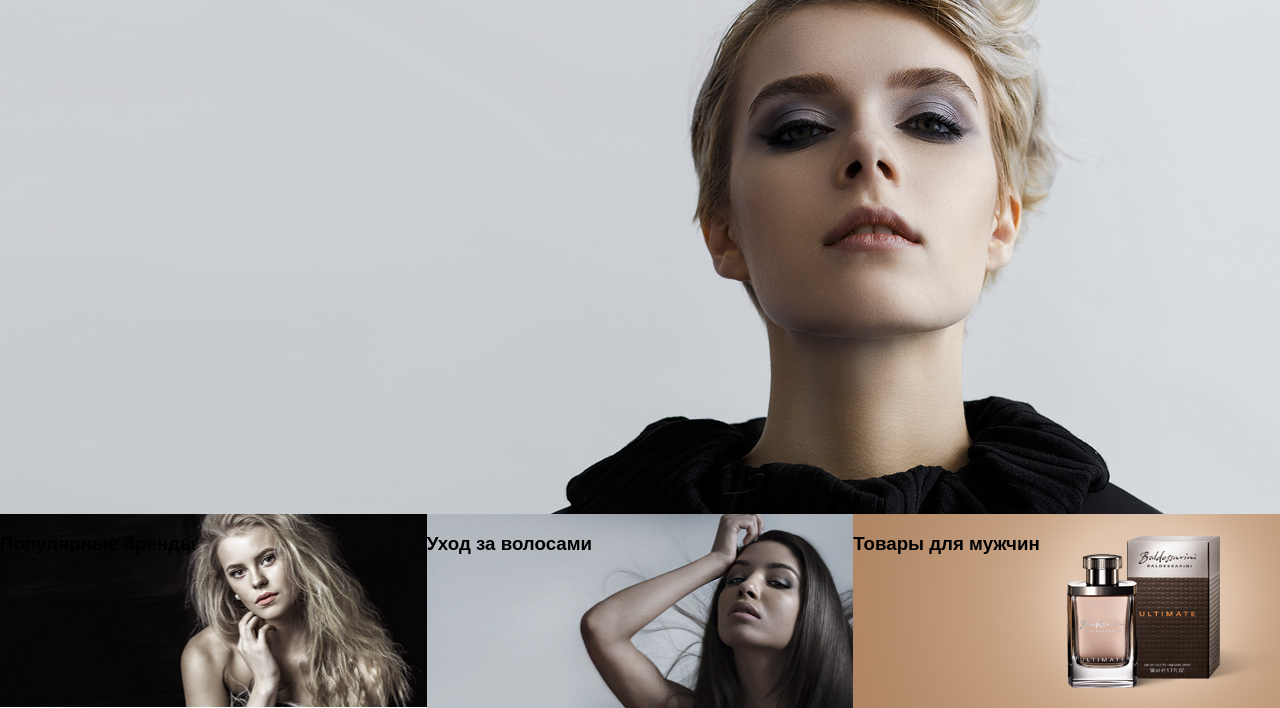
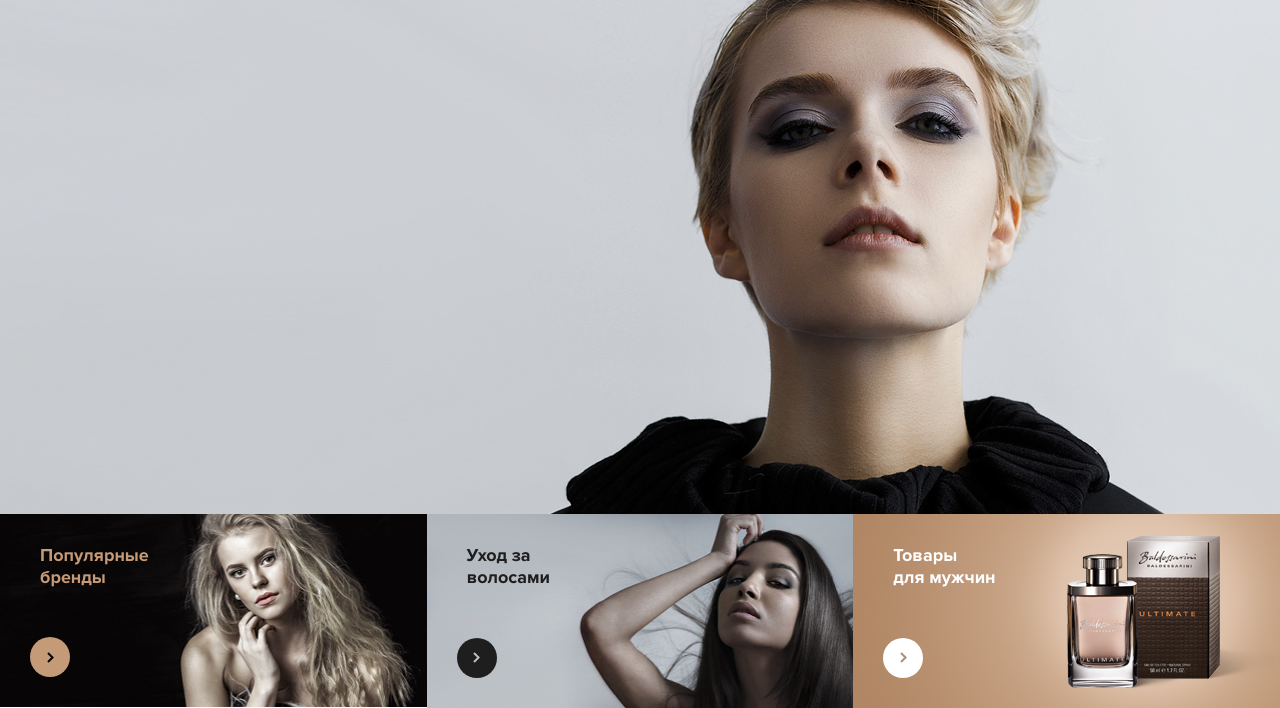
Before and after one commit to redheaddy/small_project, a website: page src/index.html in a window 1280 px wide. Shown: the part 209-917 px from the top of the page. Drawn offline with Linux system fonts and the light colour scheme.

Commit message:
intro добавлена

```diff
--- a/src/index.html
+++ b/src/index.html
@@ -56,16 +56,23 @@
      <main>
          <section class="intro">
              <div class="intro_item">
-                 <h3 class="intro_header intro_header-gold">Популярные бренды</h3>
-                 <a href=""><img src="img/background.jpg" alt=""></a>
+                 <a href="">
+                    <h3 class="intro_header intro_header-gold">Популярные <br/> бренды</h3><img src="img/background.jpg" alt="">
+                    <button></button>
+                 </a>
              </div>
              <div class="intro_item">
-                 <h3 class="intro_header intro_header-black">Уход за волосами</h3>
-                 <a href=""><img src="img/background1.jpg" alt=""></a>
+                 <a href="">
+                     <h3 class="intro_header intro_header-black">Уход за <br/>волосами</h3><img src="img/background1.jpg" alt="">
+                     <button></button>
+                 </a>
              </div>
              <div class="intro_item">
-                 <h3 class="intro_header intro_header-white">Товары для мужчин</h3>
-                 <a href=""><img src="img/product.jpg" alt=""></a>
+                 <a href="">
+                     <h3 class="intro_header intro_header-white">Товары<br/> для мужчин</h3>
+                     <img src="img/product.jpg" alt="">
+                     <button></button>
+                 </a>
              </div>
          </section>
      </main>
--- a/src/less/styles.less
+++ b/src/less/styles.less
@@ -5,6 +5,7 @@
 @bold18: 18px ProximaNovaBold;
 @gray:#9c9c9c;
 @black:#1e1e1e;
+@gold:#c59a77;
 @padding-small:20px;
 @padding-top-bot:20px 0;
 @padding-left-right:0 30px 0 40px;
@@ -159,9 +160,44 @@
             position:absolute;
             top:0;
             left:0;
+            margin-top: 30px;
+            font:@bold18;
+            padding: @padding-left-right;
+        }
+        .intro_header-black{
+            color:@black;
+            ~button{
+                background:@black url(../img/arrow1.png) center no-repeat;
+            }
+         }
+        .intro_header-gold{
+             color:@gold;
+            ~button{
+                background: @gold url(../img/arrow2.png) center no-repeat;
+            }
+        }
+        .intro_header-white{
+            color:#fff;
+            ~button{
+                background: white url(../img/arrow.png) center no-repeat;
+            }
         }
         img{
             .responsive;
         }
+        button{
+            position: absolute;
+            bottom: 30px;
+            left: 30px;
+            border: none;
+            outline:none;
+            border-radius:50%;
+            width: 40px;
+            height: 40px;
+            cursor: pointer;
+            &:hover{
+                opacity: .3;
+            }
+        }
     }
 }
```
Also changed, not shown: src/css/styles.css, src/img/arrow.png (added), src/img/arrow1.png (added), src/img/arrow2.png (added).
